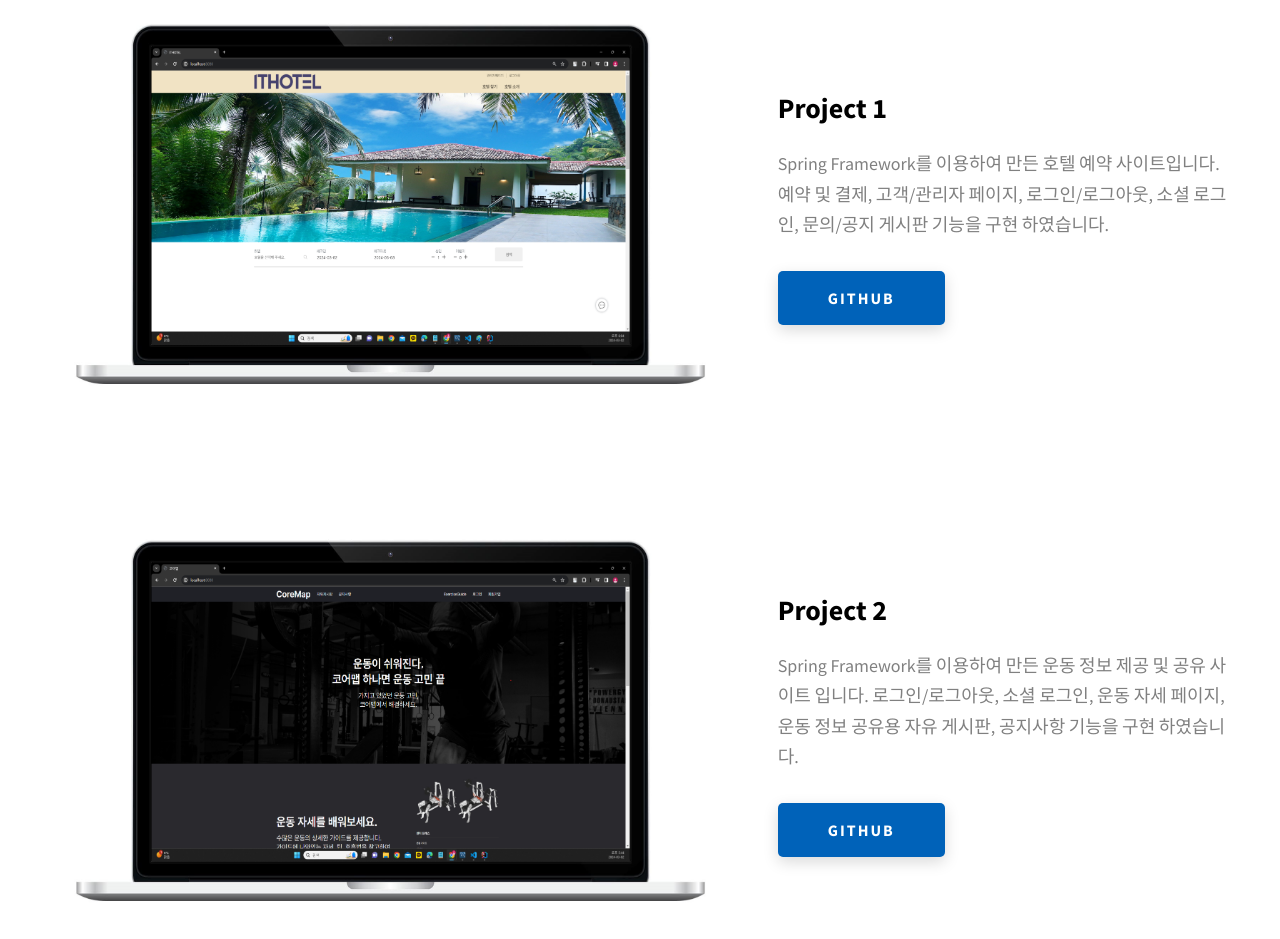
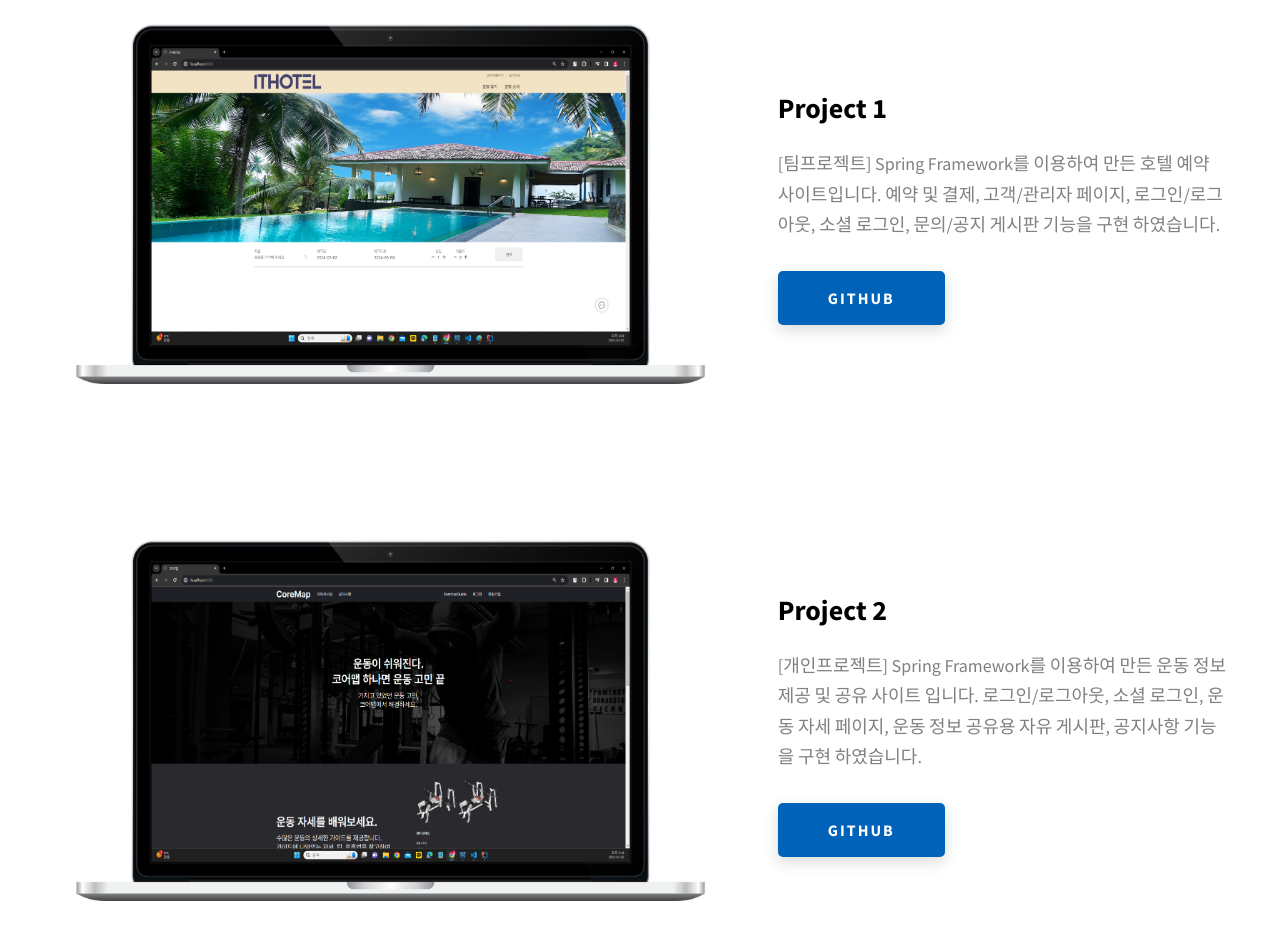
Before and after one commit to 98Woonho/98Woonho.github.io, a website: page index.html in a window 1280 px wide. Shown: the part 1888-2827 px from the top of the page. Drawn offline with Linux system fonts and the light colour scheme.

Commit message:
프로젝트 코멘트 추가

```diff
--- a/index.html
+++ b/index.html
@@ -182,7 +182,7 @@
             <div class="projects__row-content">
               <h3 class="projects__row-content-title">Project 1</h3>
               <p class="projects__row-content-desc">
-                Spring Framework를 이용하여 만든 호텔 예약 사이트입니다. 예약 및 결제, 고객/관리자 페이지, 로그인/로그아웃, 소셜 로그인, 문의/공지 게시판 기능을 구현 하였습니다.
+                [팀프로젝트] Spring Framework를 이용하여 만든 호텔 예약 사이트입니다. 예약 및 결제, 고객/관리자 페이지, 로그인/로그아웃, 소셜 로그인, 문의/공지 게시판 기능을 구현 하였습니다.
               </p>
               <a
                 href="https://github.com/98Woonho/ITHotel"
@@ -204,7 +204,7 @@
             <div class="projects__row-content">
               <h3 class="projects__row-content-title">Project 2</h3>
               <p class="projects__row-content-desc">
-                Spring Framework를 이용하여 만든 운동 정보 제공 및 공유 사이트 입니다. 로그인/로그아웃, 소셜 로그인, 운동 자세 페이지, 운동 정보 공유용 자유 게시판, 공지사항 기능을 구현 하였습니다.
+                [개인프로젝트] Spring Framework를 이용하여 만든 운동 정보 제공 및 공유 사이트 입니다. 로그인/로그아웃, 소셜 로그인, 운동 자세 페이지, 운동 정보 공유용 자유 게시판, 공지사항 기능을 구현 하였습니다.
               </p>
               <a
                 href="https://github.com/98Woonho/Coremap"
```
